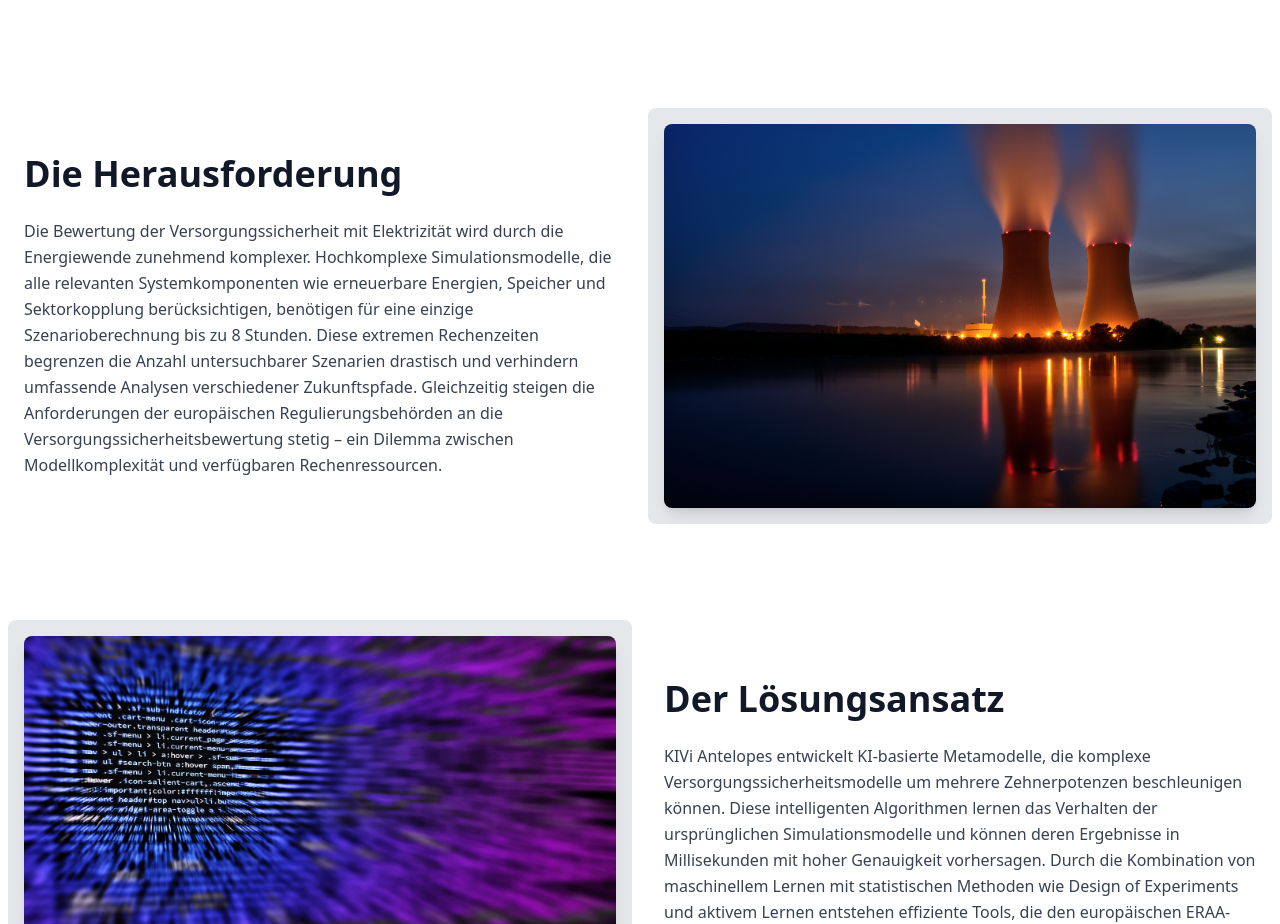
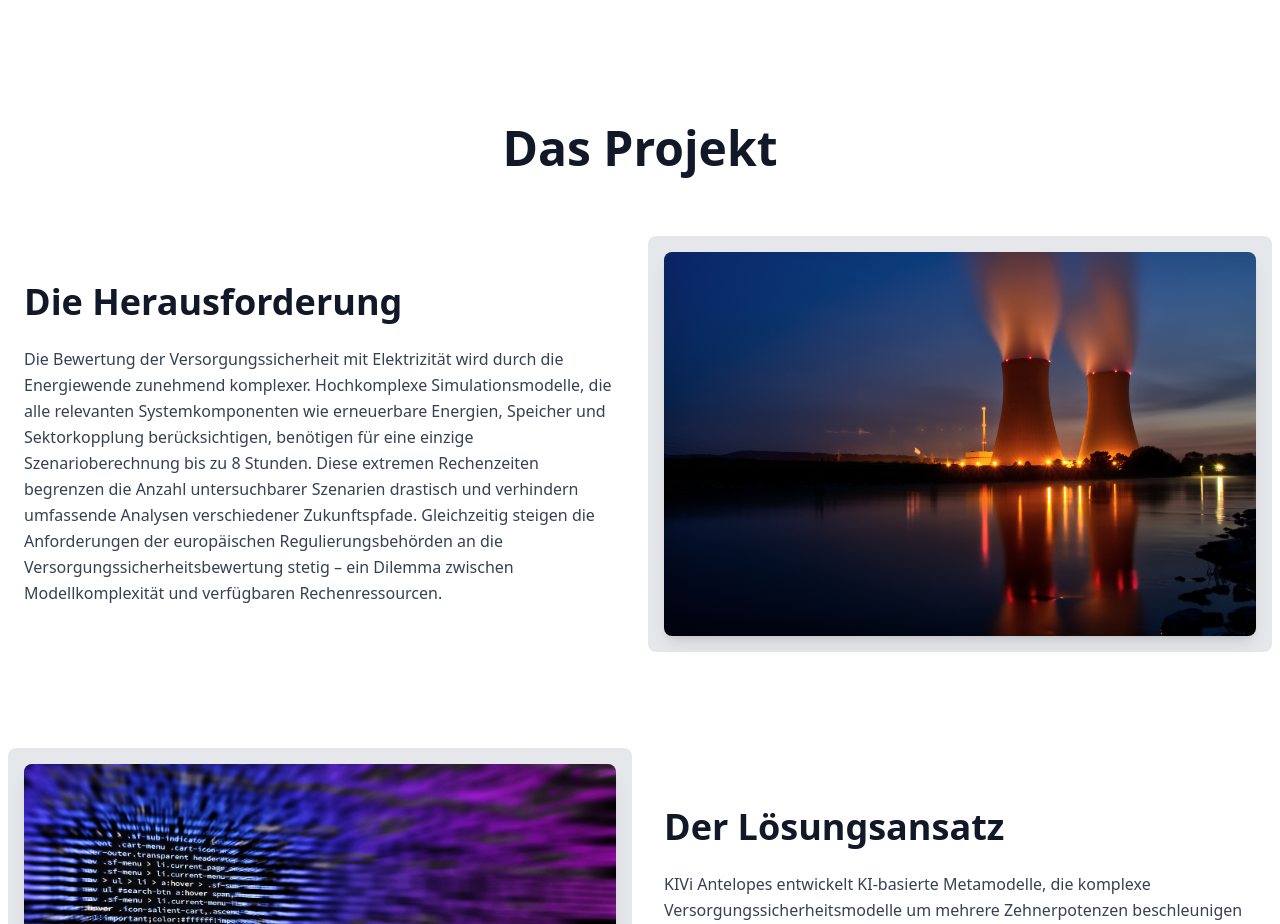
Before and after one commit to FabianStupperich/website_antelopes, a React (Vite) app: page / in a window 1280 px wide. Shown: the part 1960-2884 px from the top of the page. Built offline with nearby package versions, Linux system fonts and the light colour scheme.

Commit message:
Updated Project.tsx

```diff
--- a/src/components/Project.tsx
+++ b/src/components/Project.tsx
@@ -33,6 +33,14 @@ export default function Project() {
   return (
     <section id="project" className="py-20 sm:py-24 bg-white">
       <div className="max-w-7xl mx-auto px-4 sm:px-6">
+        <h2
+          ref={titleRef}
+          className={`text-4xl sm:text-5xl font-bold text-center text-gray-900 mb-20 transition-all duration-1000 ${
+            titleVisible ? 'opacity-100 translate-y-0' : 'opacity-0 translate-y-8'
+          }`}
+        >
+          Das Projekt
+        </h2>
         <div className="space-y-32">
           {sections.map((section, index) => {
             const { elementRef, isVisible } = useScrollAnimation(0.15);
```
